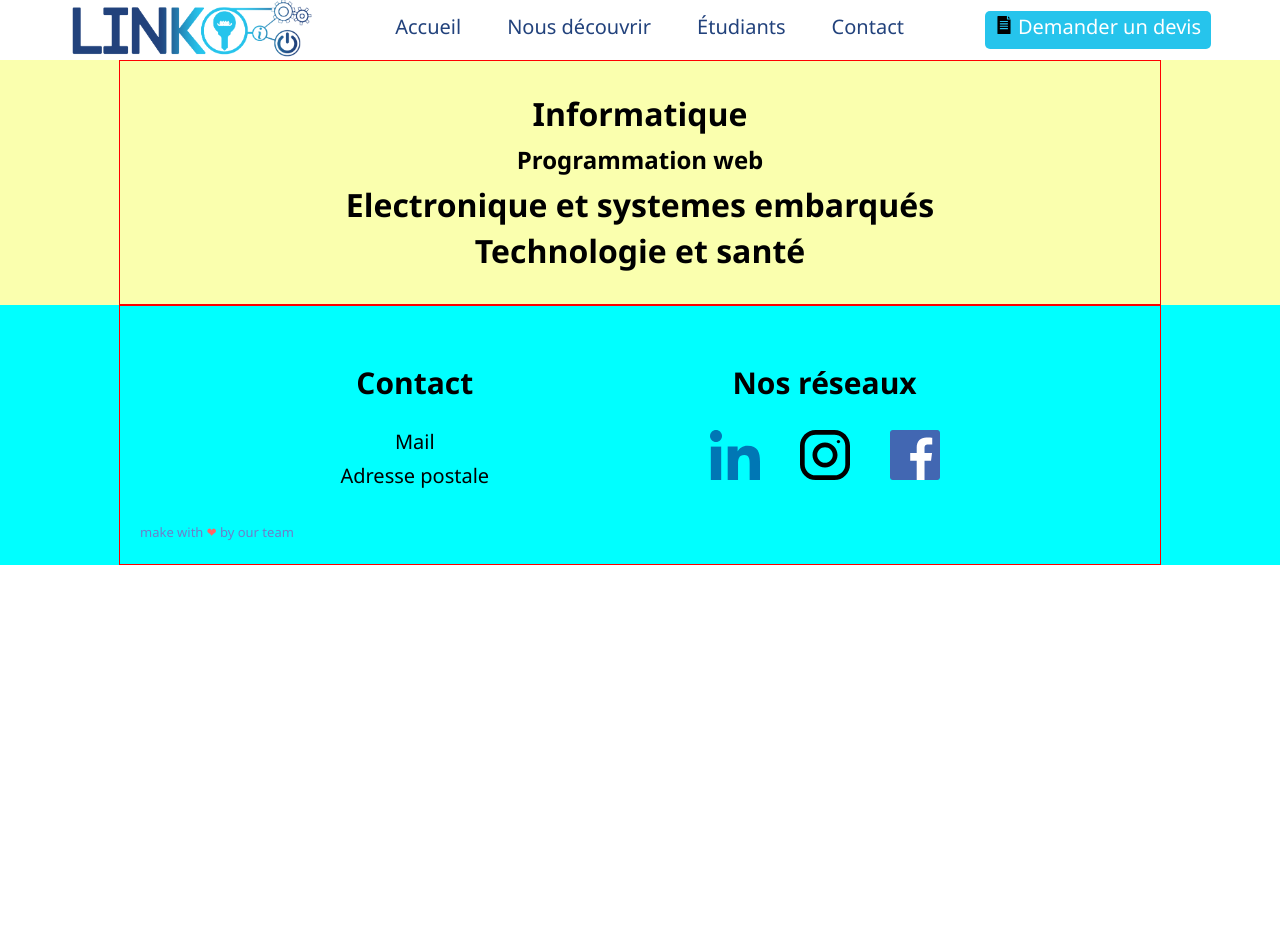
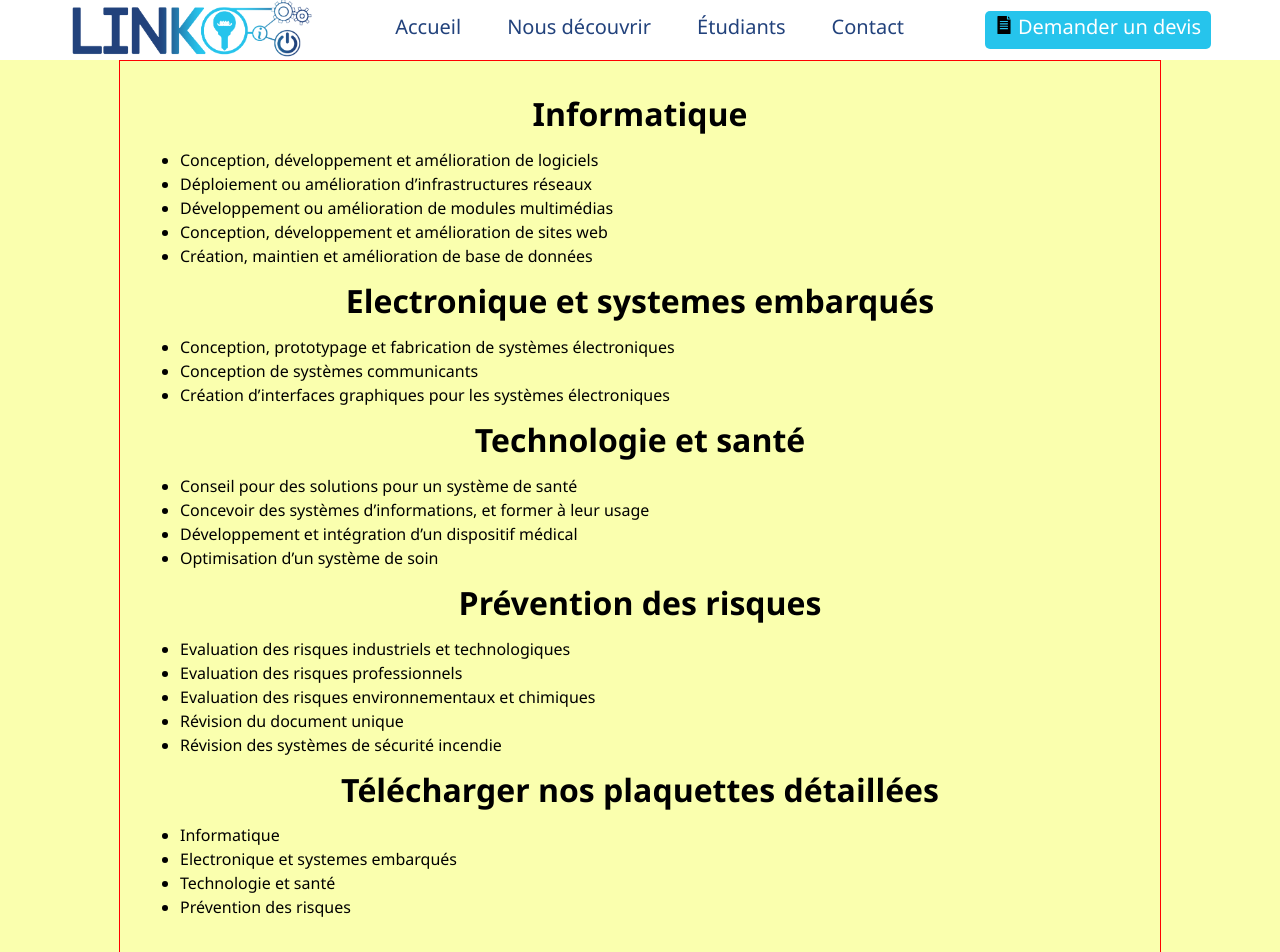
Before and after one commit to Corentin-Sueur/Linko-Website, an Angular app: page /domaine-de-competence in a window 1280 px wide. Shown: the top 952 px of the page. Before the commit the page ends 800 px from the top, so only its background shows below. Built offline with nearby package versions, Linux system fonts and the light colour scheme.

Commit message:
ajout de quelques trucs

```diff
--- a/package.json
+++ b/package.json
@@ -24,12 +24,12 @@
     "zone.js": "~0.10.3"
   },
   "devDependencies": {
-    "@angular-devkit/build-angular": "~0.1000.1",
+    "@angular-devkit/build-angular": "^0.1002.0",
     "@angular/cli": "~10.0.1",
     "@angular/compiler-cli": "~10.0.2",
-    "@types/node": "^12.11.1",
     "@types/jasmine": "~3.5.0",
     "@types/jasminewd2": "~2.0.3",
+    "@types/node": "^12.11.1",
     "codelyzer": "^6.0.0-next.1",
     "jasmine-core": "~3.5.0",
     "jasmine-spec-reporter": "~5.0.0",
--- a/src/app/domaine-de-competence/domaine-de-competence.component.html
+++ b/src/app/domaine-de-competence/domaine-de-competence.component.html
@@ -4,18 +4,58 @@
 
         <div class="informatique">
             <h1>Informatique</h1>
+            <ul>
+                <li>Conception, développement et amélioration de logiciels</li>
+            <li>Déploiement ou amélioration d’infrastructures réseaux</li>
+            <li>Développement ou amélioration de modules multimédias</li>
+            <li>Conception, développement et amélioration de sites web</li>
+            <li>Création, maintien et amélioration de base de données</li>
+            </ul>
 
-            <div class="detail">
+        </div>
+        <div class="electronique">
+            <h1>Electronique et systemes embarqués</h1>
+            <ul>
+                <li>Conception, prototypage et fabrication de systèmes électroniques</li>
+                <li>Conception de systèmes communicants</li>
+                <li>Création d’interfaces graphiques pour les systèmes électroniques</li>
+            </ul>
 
-                <h2>Programmation web</h2>
-            </div>
-        </div>
-        <div class="IESE">
-            <h1>Electronique et systemes embarqués</h1>
         </div>
 
-        <div class="TIS">
+        <div class="tis">
             <h1>Technologie et santé</h1>
+            <ul>
+                <li>Conseil pour des solutions pour un système de santé</li>
+                <li>Concevoir des systèmes d’informations, et former à leur usage</li>
+                <li>Développement et intégration d’un dispositif médical</li>
+                <li>Optimisation d’un système de soin</li>
+
+            </ul>
+        </div>
+
+        <div class="pri">
+            <h1>Prévention des risques</h1>
+            <ul>
+            <li>Evaluation des risques industriels et technologiques</li>
+            <li>Evaluation des risques professionnels</li>
+            <li>Evaluation des risques environnementaux et chimiques</li>
+            <li>Révision du document unique</li>
+            <li>Révision des systèmes de sécurité incendie</li>
+            </ul>
+        </div>
+
+
+        <div>
+            <h1>
+                Télécharger nos plaquettes détaillées
+            </h1>
+            <ul>
+                <li><a href="">Informatique</a></li>
+                <li><a href="">Electronique et systemes embarqués</a></li>
+                <li><a href="">Technologie et santé</a></li>
+                <li><a href="">Prévention des risques</a></li>
+            </ul>
         </div>
 
     </div>
```
Also changed, not shown: 2 other files (tests, documents, lock files or other folders).
